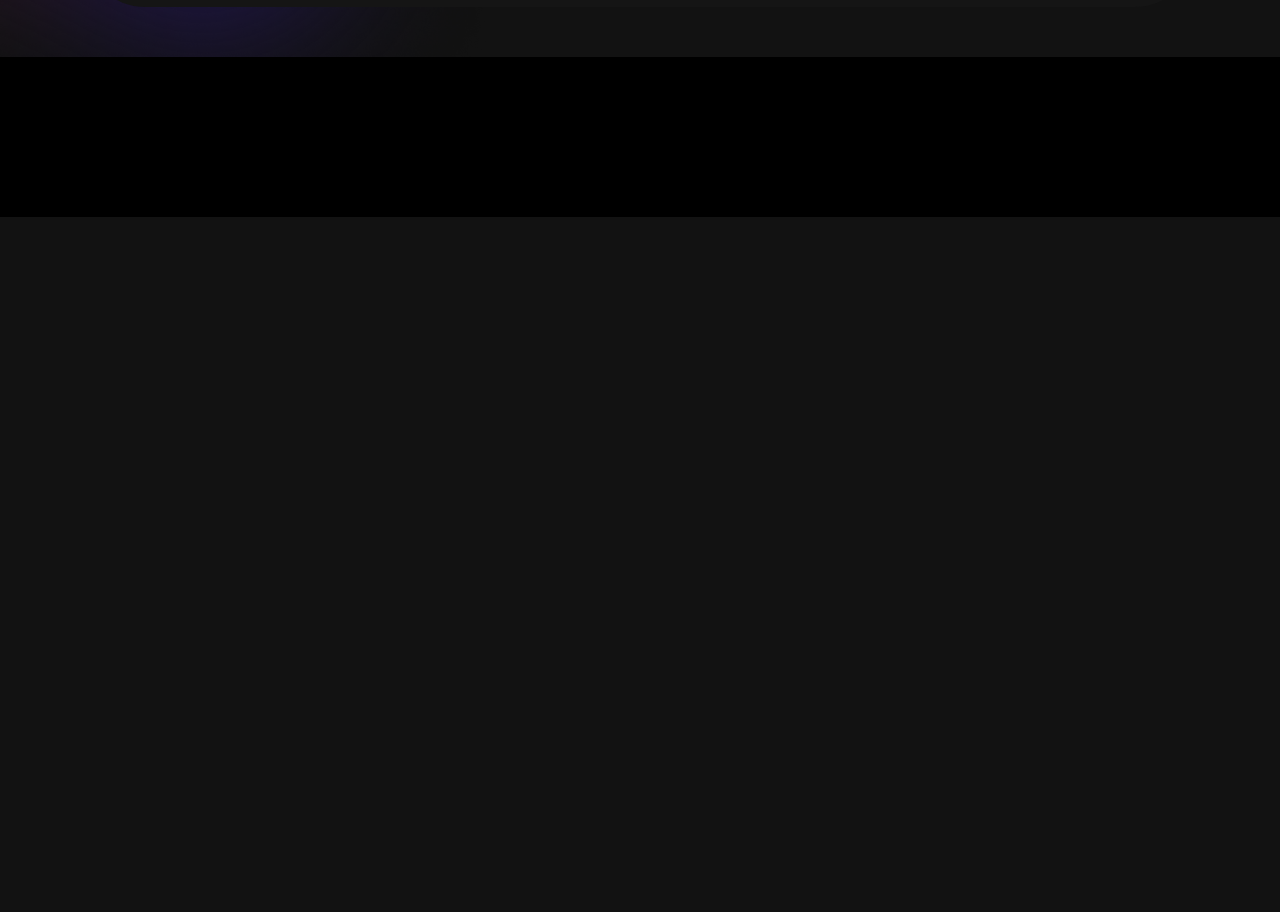
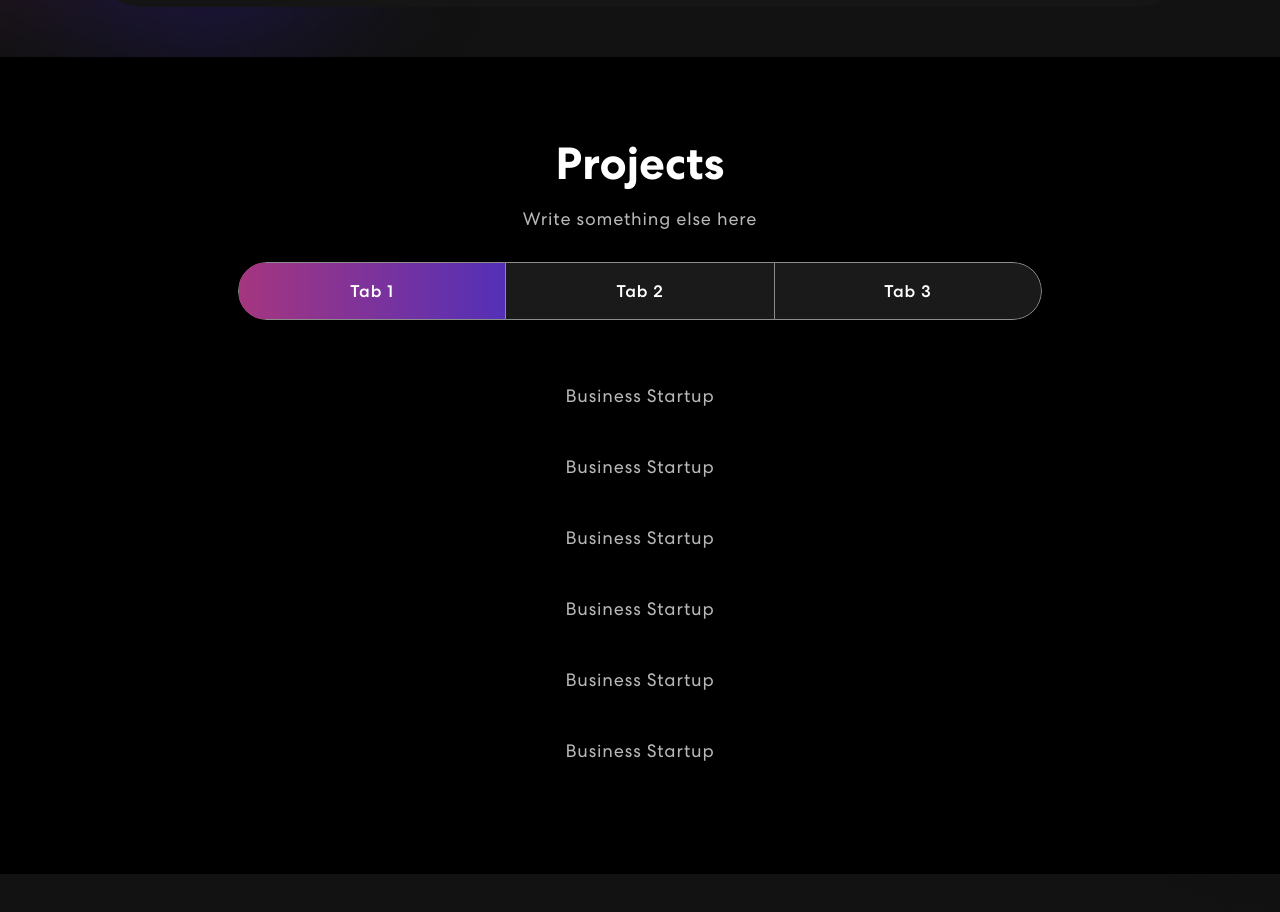
Before and after one commit to djeanbaptiste2595/portfolio, a React (Create React App) app: page / in a window 1280 px wide. Shown: the part 1760-2672 px from the top of the page. Before the commit the page ends 1977 px from the top, so only its background shows below. Built offline with nearby package versions, Linux system fonts and the light colour scheme.

Commit message:
Created the Project Cards components.

```diff
--- /dev/null
+++ b/src/components/ProjectCard.js
@@ -0,0 +1,15 @@
+import { Col } from "react-bootstrap";
+
+export const ProjectCard = ({ title, description, imgUrl }) => {
+    return (
+        <Col size={12} sm={6} md={4}>
+        <div className="proj-imgbx">
+            <img src={imgUrl} />
+            <div className="proj-txtx">
+            <h4>{title}</h4>
+            <span>{description}</span>
+            </div>
+        </div>
+        </Col>
+    )
+    }
--- a/src/components/Projects.js
+++ b/src/components/Projects.js
@@ -1,12 +1,14 @@
-import { Container, Row, Col } from "react-bootstrap";
+import { Container, Row, Col, Nav, Tab } from "react-bootstrap";
+// import { ProjectCard } from "./ProjectCard";
 import projImg1 from "../assets/img/project-img1.png";
 import projImg2 from "../assets/img/project-img2.png";
 import projImg3 from "../assets/img/project-img3.png";
 import colorSharp2 from "../assets/img/color-sharp2.png";
 import 'animate.css';
+// import TrackVisibility from 'react-on-screen';
 
 export const Projects = () => {
-    const project = [
+    const projects = [
         {
         title: "Business Startup",
         description: "Design & Development",
@@ -37,17 +39,46 @@ export const Projects = () => {
         description: "Design & Development",
         imgUrl: projImg3,
         },
-
     ]
     return (
         <section className="project" id="project">
             <Container>
                 <Row>
                     <Col>
+                        <h2>Projects</h2>
+                        <p> Write something else here</p>
+                        <Tab.Container id="projects-tabs" defaultActiveKey="first">
+                        <Nav variant="pills" className="nav-pills mb-5 justify-content-center align-items-center" id="pills-tab">
+                            <Nav.Item>
+                                <Nav.Link eventKey="first">Tab 1</Nav.Link>
+                            </Nav.Item>
+                            <Nav.Item>
+                                <Nav.Link eventKey="second">Tab 2</Nav.Link>
+                            </Nav.Item>
+                            <Nav.Item>
+                                <Nav.Link eventKey="third">Tab 3</Nav.Link>
+                            </Nav.Item>
+                        </Nav>
+                        <Tab.Content>
+                            <Tab.Pane eventKey="first">
+                                <Row>
+                                    {
+                                        projects.map((project, index) => {
+                                            return (
+                                                <p>{project.title}</p>
+                                            )
+                                        })
+                                    }
+                                    </Row>
+                                    </Tab.Pane>
+                                    <Tab.Pane eventKey="second">Say something</Tab.Pane>
+                                    <Tab.Pane eventKey="third">Say something else </Tab.Pane>
+                        </Tab.Content>
+                        </Tab.Container>
                     </Col>
                 </Row>
             </Container>
-        </section>
-
+        <img className="background-image-right" src={colorSharp2}></img>
+    </section>
     )
 }
```
